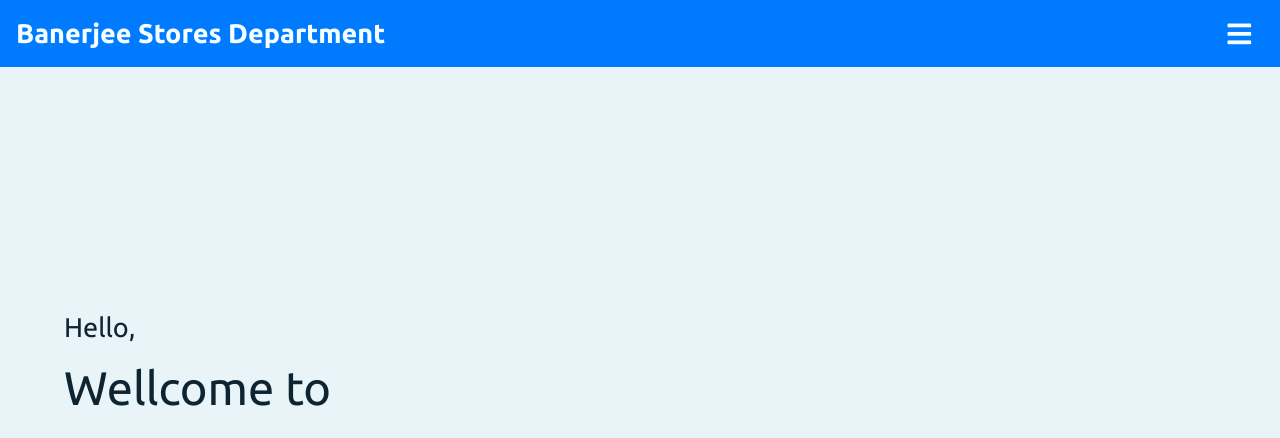
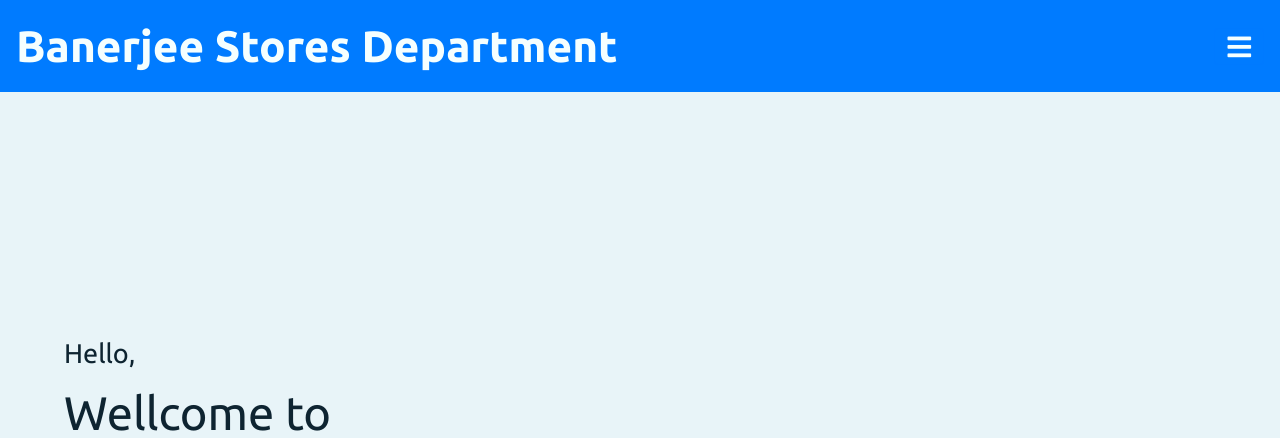
Before and after one commit to mrinalBanerjee/store, a PHP site: page / in a window 1280 px wide. Shown: the top 438 px of the page. Run offline with PHP 8.4, Linux system fonts and the light colour scheme.

Commit message:
Update index.php

```diff
--- a/index.php
+++ b/index.php
@@ -14,7 +14,7 @@
  </head>
  <body>
 <nav class="navbar navbar-dark bg-primary">
-  <a class="navbar-brand font-weight-bold" style="font-size:27px; color:#F5FFFF;"  href="index.php">Banerjee Stores Department</a>
+  <a class="navbar-brand font-weight-bold" style="font-size:44px; color:#F5FFFF;"  href="index.php">Banerjee Stores Department</a>
     <button class="navbar-toggler btn btn-link" type="button" data-toggle="collapse" data-target="#navbarNav" aria-controls="navbarNav" aria-expanded="false" aria-label="Toggle navigation" style="border-color:#007AFF;">
 
     <span class="fas fa-bars" style="font-size:27px; color:#F5FFFF;"></span>
```
